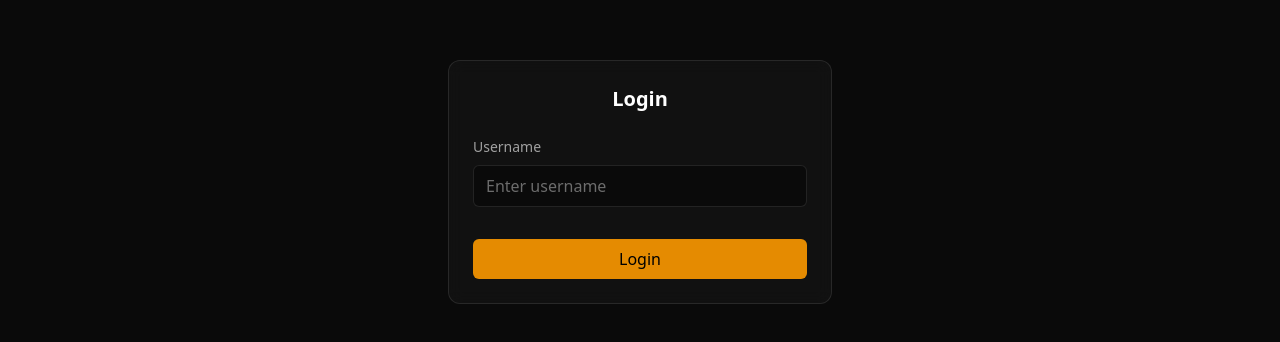
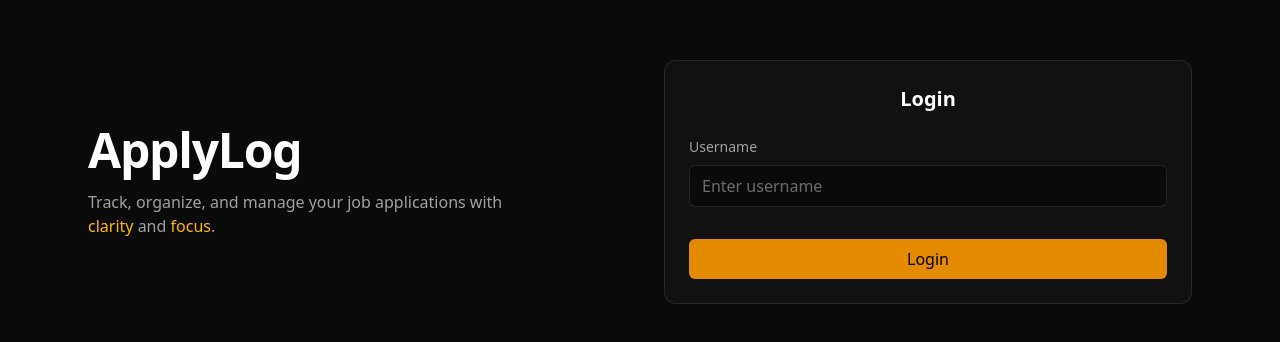
Before and after one commit to AyushSahu143/JobApplicationTracker, a React (Vite) app: page /login in a window 1280 px wide. Shown: the part 218-560 px from the top of the page. Built offline with nearby package versions, Linux system fonts and the light colour scheme.

Commit message:
Styled login page

```diff
--- a/src/components/Login/Login.jsx
+++ b/src/components/Login/Login.jsx
@@ -18,10 +18,22 @@ function Login() {
   }
 
   return (
-    <div className="min-h-screen flex items-center justify-center bg-neutral-950 text-neutral-100">
+    <div className="min-h-screen bg-neutral-950 text-neutral-100 flex items-center">
+      <div className="w-full max-w-6xl mx-auto px-6 grid grid-cols-1 md:grid-cols-2 gap-12 items-center">
+        <div>
+          <h1 className="text-4xl md:text-5xl font-semibold tracking-tight text-white">
+            ApplyLog
+          </h1>
+          <p className="mt-4 text-base text-neutral-400 max-w-md">
+            Track, organize, and manage your job applications with{" "}
+            <span className="text-amber-400 font-medium">clarity</span> and{" "}
+            <span className="text-amber-400 font-medium">focus</span>.
+          </p>
+        </div>
+
         <form
           onSubmit={handleSubmit}
-        className="w-full max-w-sm p-6 rounded-xl bg-neutral-900/60 border border-white/10 backdrop-blur-sm flex flex-col gap-6"
+          className="w-full p-6 rounded-xl bg-neutral-900/60 border border-white/10 backdrop-blur-sm flex flex-col gap-6"
         >
           <h1 className="text-xl font-semibold text-white text-center">
             Login
@@ -54,6 +66,7 @@ function Login() {
           </button>
         </form>
       </div>
+    </div>
   )
 }
 
```
Lines whose indentation alone changed are shown as unchanged.
